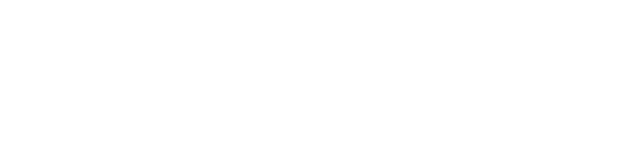
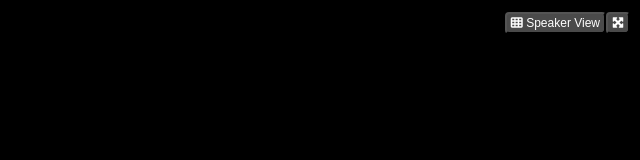
Before and after one commit to DionisiePulbere/html-css-zoom, a plain HTML site: page index.html in a window 1280 px wide. Shown: the whole page, without its empty margins (640-1280 px from the left). Drawn offline with Linux system fonts and the light colour scheme.

Commit message:
feat: add header

```diff
--- a/index.html
+++ b/index.html
@@ -4,11 +4,16 @@
     <meta charset="UTF-8">
     <meta name="viewport" content="width=device-width, initial-scale=1.0">
     <title>Zoomal</title>
+    <!-- font awesome  -->
+    <link rel="stylesheet" href="https://cdnjs.cloudflare.com/ajax/libs/font-awesome/6.5.1/css/all.min.css" integrity="sha512-DTOQO9RWCH3ppGqcWaEA1BIZOC6xxalwEsw9c2QQeAIftl+Vegovlnee1c9QX4TctnWMn13TZye+giMm8e2LwA==" crossorigin="anonymous" referrerpolicy="no-referrer" />
     <link rel="stylesheet" href="style.css">
 </head>
 <body>
     <header>
-
+        <div class="container">
+            <button class="btn"><i class="fa-solid fa-table-cells"></i> Speaker View</button>
+            <button class="btn"><i class="fa-solid fa-maximize"></i></button>
+        </div>
     </header>
     <main>
 
--- a/style.css
+++ b/style.css
@@ -1,9 +1,37 @@
 /* ------------------------
     RESET
 ------------------------ */
-
 *{
     padding: 0;
     margin: 0;
     box-sizing: border-box;
 }
+
+/* ------------------------
+    GENERAL
+------------------------ */
+body{
+    background-color: black;
+    color: white;
+}
+
+/* ------------------------
+    HEADER
+------------------------ */
+.container{
+    display: flex;
+    justify-content: flex-end;
+    margin-top: 12px;
+    margin-right: 10px;
+}
+
+.btn{
+    color: white;
+    background-color: #4A4A4A;
+    font-size: 12px;
+    border-radius: 4px;
+    padding: 2px 4px;
+    cursor: pointer;
+
+
+}
```
